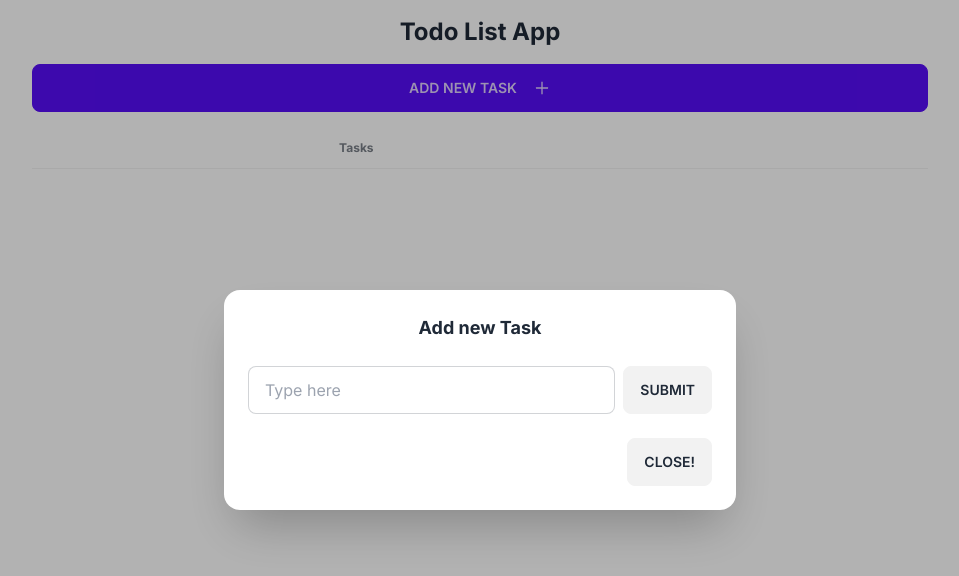
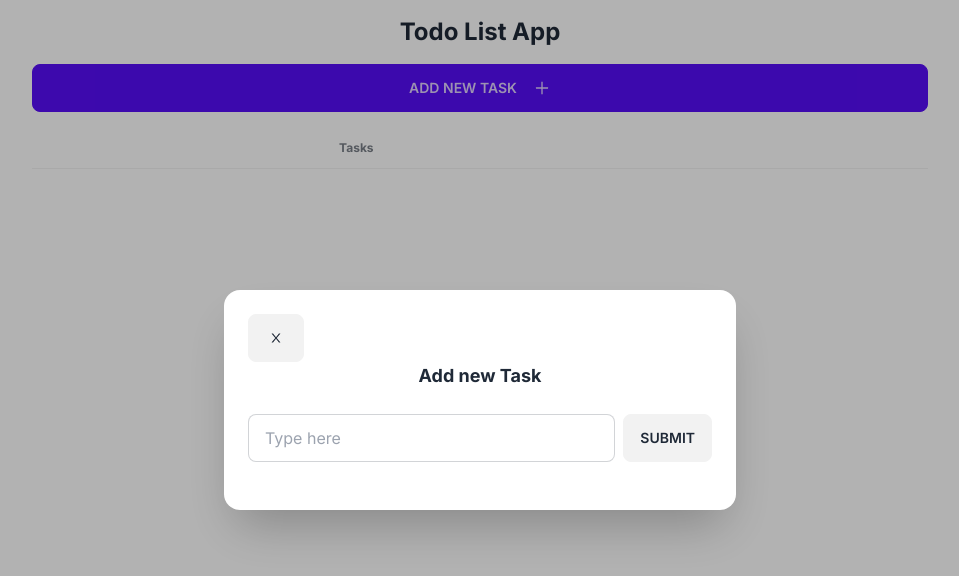
Before and after one commit to alvaroBetter/todo-list, a Next.js app: page / in a window 1280 px wide. Both pictures are taken after a click on the button "ADD NEW TASK". Shown: the top 576 px of the page, without its empty margins (160-1119 px from the left). Built offline with nearby package versions, Linux system fonts and the light colour scheme; data requests are answered from the project's data file.

Commit message:
Fix some styles

```diff
--- a/app/components/Modal.tsx
+++ b/app/components/Modal.tsx
@@ -1,3 +1,5 @@
+import { AiOutlineClose } from "react-icons/ai";
+
 interface ModalProps {
 	modalOpen: boolean;
 	setModalOpen: (open: boolean) => boolean | void;
@@ -12,15 +14,14 @@ export const Modal: React.FC<ModalProps> = ({
 		<>
 			<div className={`modal ${modalOpen ? "modal-open" : ""}`}>
 				<div className="modal-box">
+					<label
+						onClick={() => setModalOpen(false)}
+						htmlFor="my_modal_6"
+						className="btn flex w-14">
+						<AiOutlineClose />
+					</label>
 					{children}
-					<div className="modal-action">
-						<label
-							onClick={() => setModalOpen(false)}
-							htmlFor="my_modal_6"
-							className="btn">
-							Close!
-						</label>
-					</div>
+					<div className="modal-action"></div>
 				</div>
 			</div>
 		</>
--- a/app/page.tsx
+++ b/app/page.tsx
@@ -4,7 +4,6 @@ import { TodoList } from "./components/TodoList";
 
 export default async function Home() {
 	const tasks = await getAllTodos();
-	console.log(tasks);
 
 	return (
 		<main className="max-w-4xl mx-auto mt-4">
```
